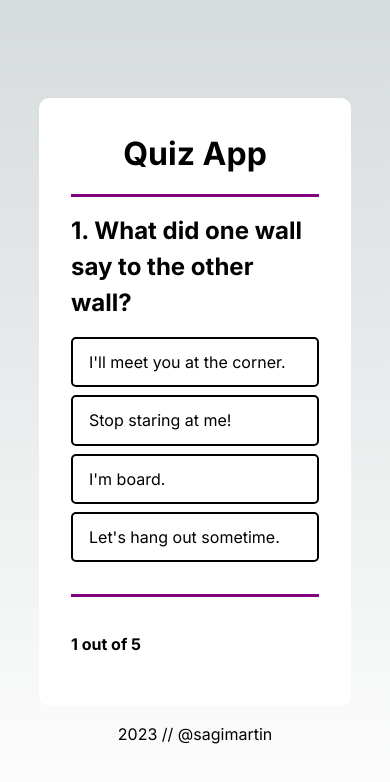
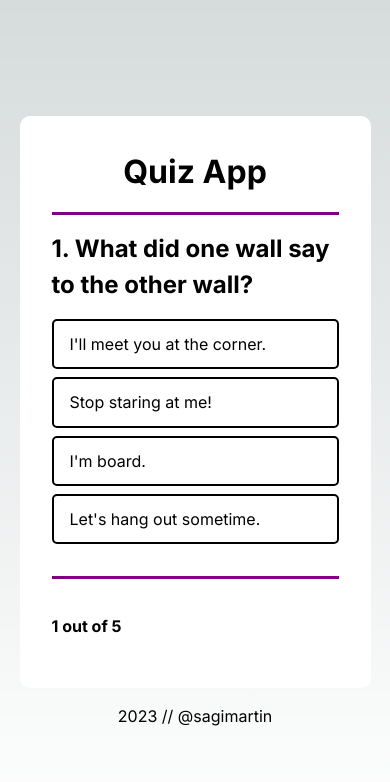
Before and after one commit to sagimartin/quiz-app, a Next.js app: page / in a window 390 px wide. Shown: the top 782 px of the page. Built offline with nearby package versions, Linux system fonts and the light colour scheme.

Commit message:
Fix app width for smaller devices

```diff
--- a/app/globals.css
+++ b/app/globals.css
@@ -158,6 +158,6 @@ button {
 @media (max-width: 900px) {
   .quiz-app,
   .score-message {
-    width: 80vw;
+    width: 90vw;
   }
 }
```
